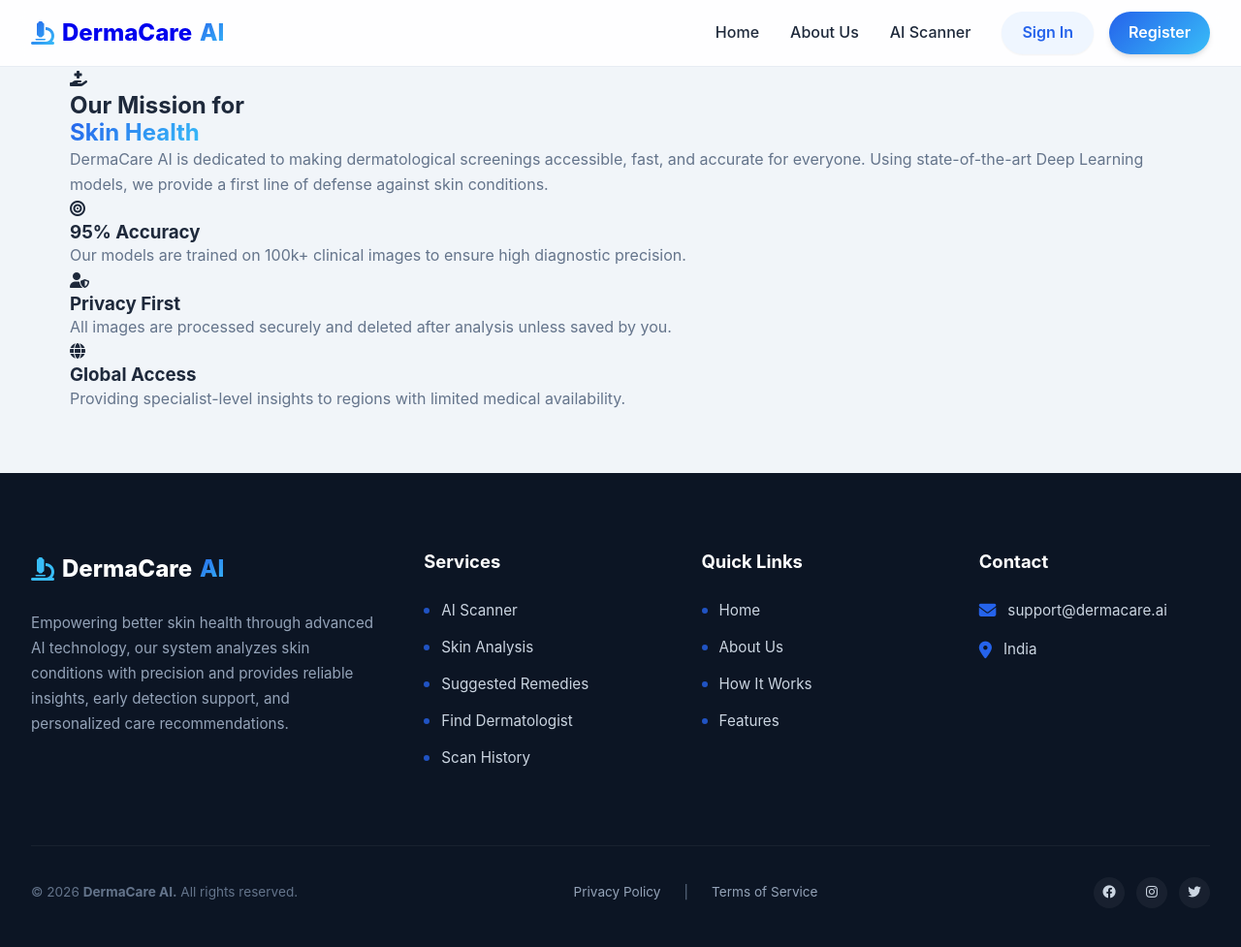
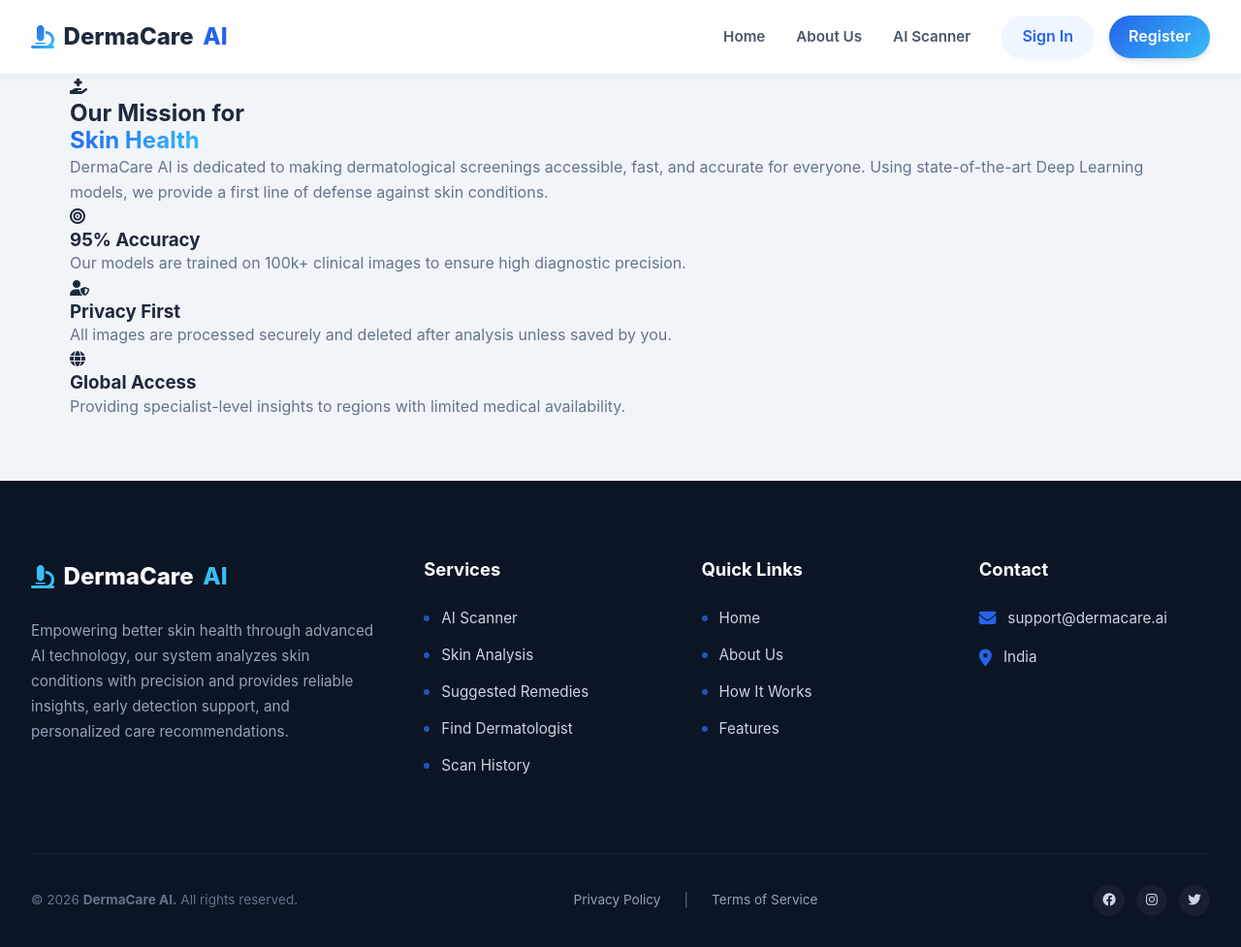
Before and after one commit to vensipokiya/AI-Based-Skin-Disease-Detection-System, a FastAPI app: page /about in a window 1280 px wide. Shown: the whole page at 97% size. Before the commit the page ends 929 px from the top, so only its background shows below. Run offline with FastAPI, Linux system fonts and the light colour scheme.

Commit message:
feat: complete 'Original UI' synchronization across platform
- Restored solid white navbar branding.
- Synchronized header links (Home, About Us, AI Scanner).
- Standardized Login/Register button interaction style.
- Ensured clinical reporting aesthetic consistency.

```diff
--- a/frontend/user/static/css/style.css
+++ b/frontend/user/static/css/style.css
@@ -138,15 +138,14 @@
 
 /* Header */
 header {
-    background-color: rgba(255, 255, 255, 0.82);
-    backdrop-filter: blur(12px);
-    -webkit-backdrop-filter: blur(12px);
+    background-color: #fff;
     position: sticky;
     top: 0;
     z-index: 1000;
-    border-bottom: 1px solid rgba(226, 232, 240, 0.8);
-    padding: 0.75rem 0;
-    transition: var(--transition-normal);
+    box-shadow: 0 2px 15px rgba(0, 0, 0, 0.04);
+    border-bottom: 1px solid #f1f5f9;
+    padding: 1rem 0;
+    transition: all 0.3s ease;
 }
 
 .nav {
@@ -160,25 +159,23 @@
     font-weight: 800;
     display: flex;
     align-items: center;
-    gap: 0.5rem;
+    gap: 0.6rem;
     text-decoration: none;
+    color: #1e293b;
 }
 
 .logo span {
-    background: linear-gradient(135deg, var(--primary-color), var(--accent-color));
-    -webkit-background-clip: text;
-    background-clip: text;
-    -webkit-text-fill-color: transparent;
+    color: #2563eb;
 }
 
 .logo i {
-    color: var(--primary-color);
+    color: #2563eb;
     font-size: 1.5rem;
 }
 
 .nav-links {
     display: flex;
-    gap: 2rem;
+    gap: 2.5rem;
     list-style: none;
     align-items: center;
     margin: 0;
@@ -186,13 +183,15 @@
 }
 
 .nav-links a {
-    color: var(--text-dark);
+    color: #4a5568;
     text-decoration: none;
-    font-weight: 500;
-    transition: var(--transition-fast);
-}
-
-.nav-links a:hover {
+    font-weight: 600;
+    font-size: 0.95rem;
+    transition: all 0.2s ease;
+}
+
+.nav-links a:hover,
+.nav-links a.active {
     color: var(--primary-color);
 }
 
```
Also changed, not shown: frontend/shared/templates/header.html (+4 -6 lines).
